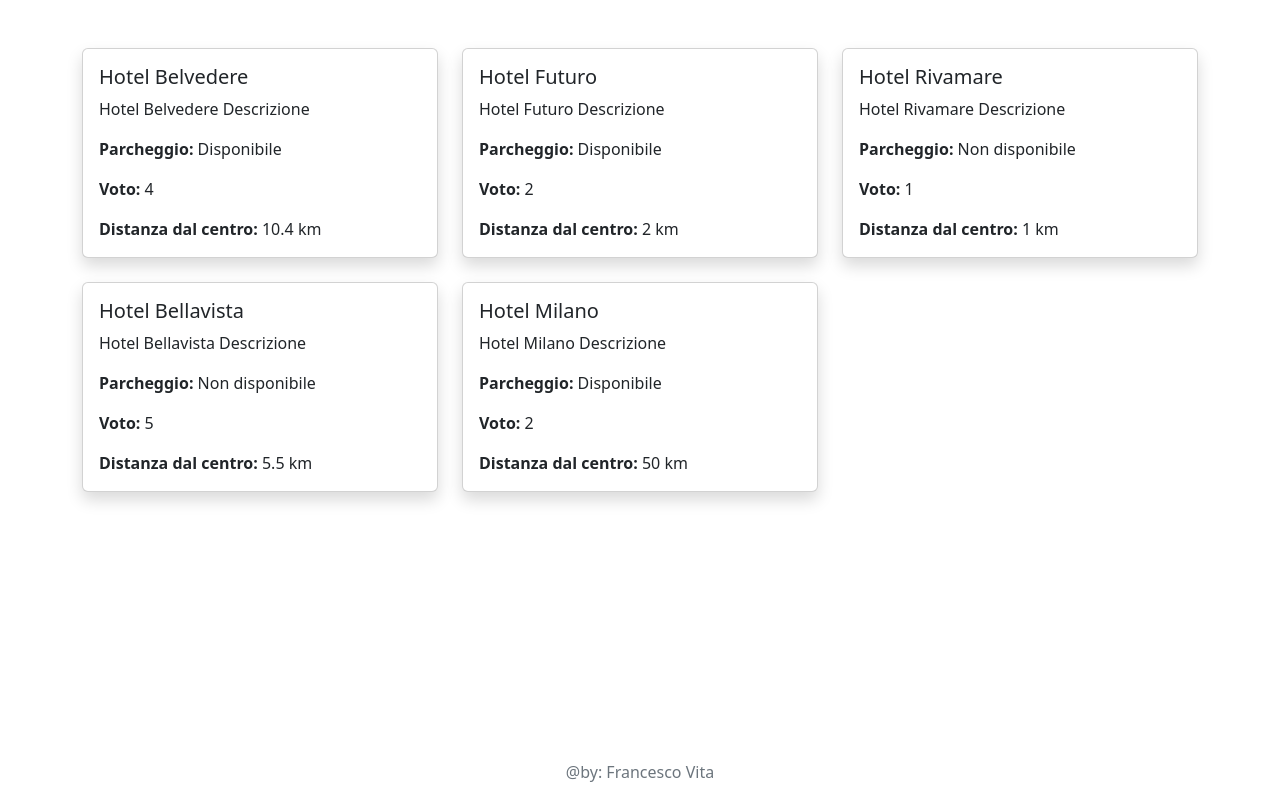
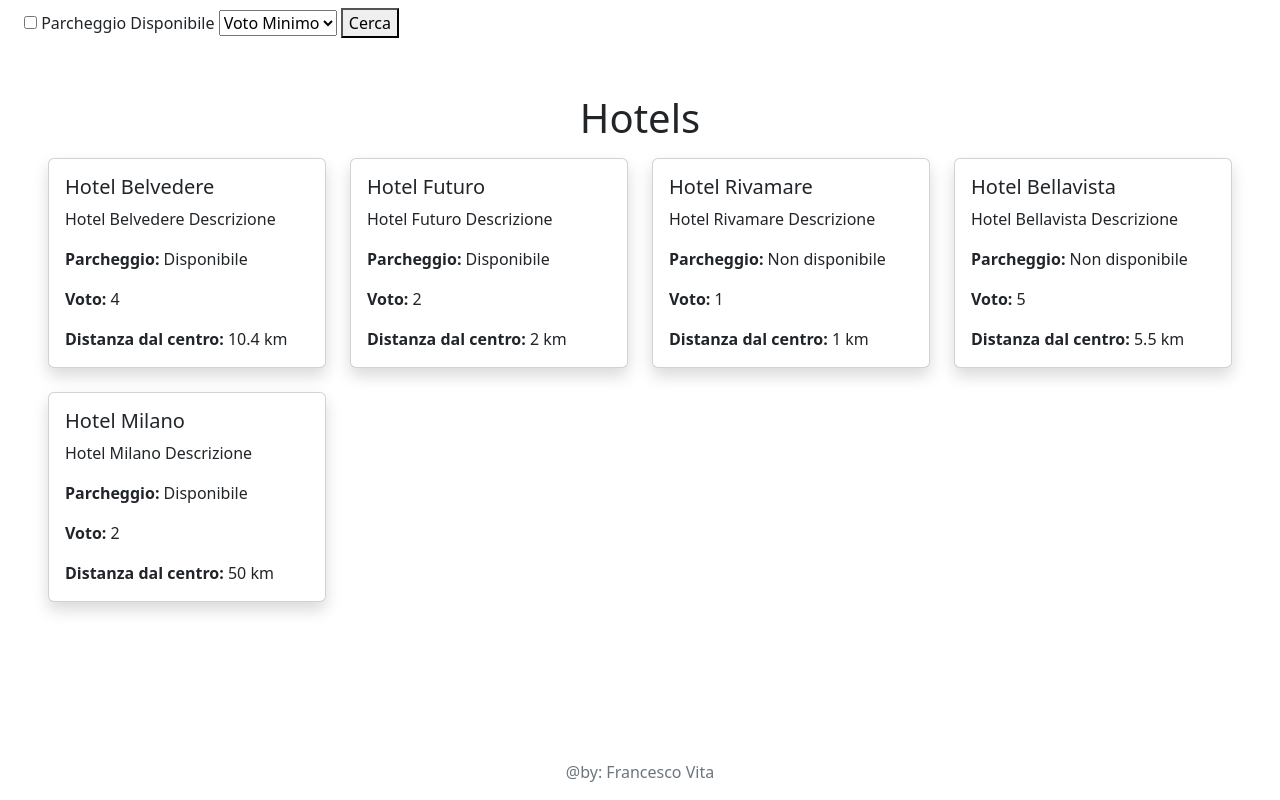
Before and after one commit to VitaFrancesco/php-hotel, a PHP site: page / in a window 1280 px wide. Run offline with PHP 8.4, Linux system fonts and the light colour scheme.

Commit message:
Add filtering options for parking availability and minimum vote in hotel search

```diff
--- a/index.php
+++ b/index.php
@@ -40,6 +40,17 @@
 
     ];
 
+    $parking_requested = false;
+    $vote_min = 0;
+
+    if(isset($_GET['parking']) && $_GET['parking'] == "on") {
+        $parking_requested = true;
+    };
+
+    if(isset($_GET['vote']) && $_GET['vote'] > 0 & $_GET['vote'] < 6) {
+        $vote_min = $_GET['vote'];
+    };
+
 ?>
 
 <!DOCTYPE html>
@@ -51,14 +62,36 @@
     <link href="https://cdn.jsdelivr.net/npm/bootstrap@5.3.3/dist/css/bootstrap.min.css" rel="stylesheet" integrity="sha384-QWTKZyjpPEjISv5WaRU9OFeRpok6YctnYmDr5pNlyT2bRjXh0JMhjY6hW+ALEwIH" crossorigin="anonymous">
 </head>
 <body class="d-flex flex-column" style="min-height: 100vh;" >
-    <header>
-
+    <header class="py-2 px-4" >
+        <form action="" method="GET">
+            <input type="checkbox" name="parking" id="parking" >
+            <label for="parking">Parcheggio Disponibile</label>
+            <select name="vote" >
+                <option value="" disabled selected>Voto Minimo</option>
+                <option value="1">1</option>
+                <option value="2">2</option>
+                <option value="3">3</option>
+                <option value="4">4</option>
+                <option value="5">5</option>
+            </select>
+            <button type="submit" >Cerca</button>
+        </form>
     </header>
     <main class="flex-grow-1" >
-        <div class="container py-5">
+        <div class="container-fluid p-5">
+            <h1 class="text-center mb-3">Hotels</h1>
             <div class="row">
-                <?php foreach ($hotels as $hotel): ?>
-                    <div class="col-md-4 mb-4">
+                <?php
+
+                    foreach ($hotels as $hotel) {
+                        if($parking_requested) {
+                            if($hotel['parking'] != true) continue;
+                        }
+                        if($vote_min) {
+                            if($hotel['vote'] < $vote_min) continue;
+                        }
+                ?>
+                    <div class="col-12 col-sm-6 col-lg-4 col-xl-3 mb-4">
                         <div class="card h-100 shadow">
                             <div class="card-body">
                                 <h5 class="card-title"><?= $hotel['name']; ?></h5>
@@ -75,7 +108,9 @@
                             </div>
                         </div>
                     </div>
-                <?php endforeach; ?>
+                <?php
+                        };
+                ?>
             </div>
         </div>
     </main>
```
